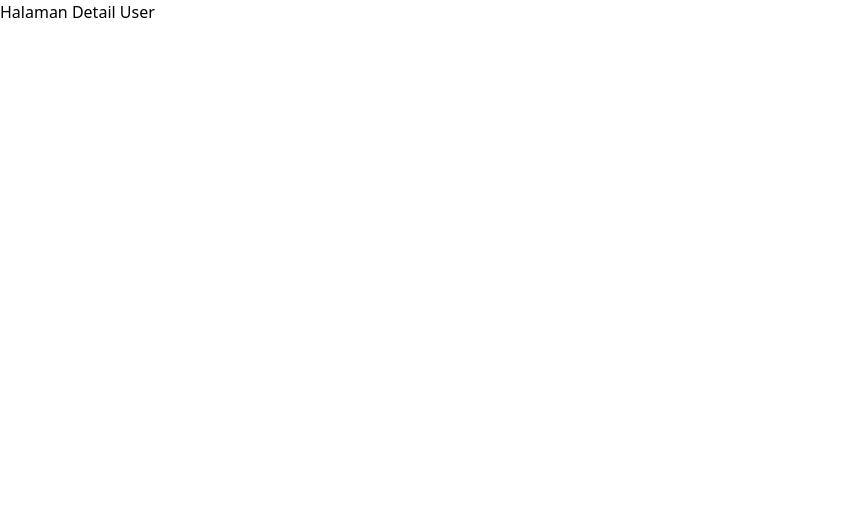
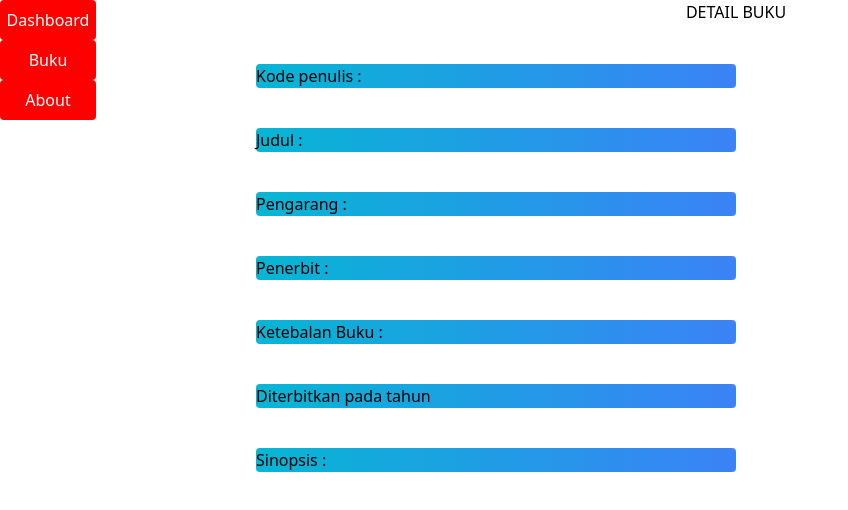
Before and after one commit to zdn2442/Belajar-React, a React (Create React App) app: page /admin/1/detail in a window 1280 px wide. Shown: the top 510 px of the page, without its empty margins (0-848 px from the left). Built offline with nearby package versions, Linux system fonts and the light colour scheme; no server answers.

Commit message:
pts-commit

```diff
--- a/src/pages/buku.jsx
+++ b/src/pages/buku.jsx
@@ -35,7 +35,7 @@ export default function Admin() {
   return (
     <React.Fragment>
       <div className="flex flex-row">
-        <div className="basis-1/5 flex flex-col">
+        <div className="basis-1/5 flex flex-col mr-5">
           <Button title={"Dashboard"} onClick={handleDashboard} />
           <Button title={"Buku"} onClick={handleBuku} />
           <Button title={"About"} onClick={handleAbout} />
@@ -54,10 +54,13 @@ export default function Admin() {
                   <p>Penerbit : {book.nama_penerbit_buku}</p>
                   <p>Ketebalan Buku : {book.ketebalan_buku}</p>
                   <p>Diterbitkan pada tahun {book.tahun_terbit_buku}</p>
+                  <p>Sinopsis : {book.sinopsis}</p>
                   <Button onClick={() => {
                     return navigate(`/admin/update/${book.id}`)
                   }} color='blue' title={'Edit'}/>
-                  <Button color="red" title={'Detail'}/>
+                  <Button color="red" title={'Detail'} onClick={() => {
+                    return navigate(`/admin/${book.id}/detail`)
+                  }}/>
                 </div>
               </div>
             );
--- a/src/pages/userDetail.jsx
+++ b/src/pages/userDetail.jsx
@@ -1,5 +1,68 @@
-export default function UserDetail() {
-    return(
-        <div>Halaman Detail User</div>
-    )
+import React from "react";
+import Button from "../module/button";
+import { Outlet, useNavigate, useParams} from "react-router-dom";
+import axios from "axios";
+
+export default function Admin() {
+  let navigate = useNavigate();
+  let {id} = useParams()
+  const handleDashboard = () => {
+    return navigate("/admin/dashboard");
+  };
+  const handleBuku = () => {
+    return navigate("/admin/buku");
+  };
+  const handleAbout = () => {
+    return navigate("/admin/about");
+  };
+  const [books, setBook] = React.useState([]);
+  const [page, setPage] = React.useState(100);
+  const getBookHandle = async () => {
+    try {
+      const response = await axios.get(`https://api-react-2.herokuapp.com/api/perpustakaan/${id}?kode=55555`);
+      setBook(response.data.data.data);
+      setPage(response.data.page);
+      const dataUser = response.data.data
+    //   console.log(response.data);
+      setBook(() => {
+        return{
+            id: dataUser?.id,
+            kode_penulis: dataUser?.kode_penulis,
+            judul_buku: dataUser?.judul_buku,
+            nama_pengarang: dataUser?.nama_pengarang,
+            nama_penerbit_buku: dataUser?.nama_penerbit_buku,
+            ketebalan_buku: dataUser?.ketebalan_buku,
+            tahun_terbit_buku: dataUser?.tahun_terbit_buku,
+            sinopsis: dataUser?.sinopsis
+        }
+    })
+    } catch (err) {}
+  };
+  React.useEffect(() => {
+    getBookHandle();
+  }, [page]);
+  return (
+    <React.Fragment>
+      <div className="flex flex-row">
+        <div className="basis-1/5 flex flex-col">
+          <Button title={"Dashboard"} onClick={handleDashboard} />
+          <Button title={"Buku"} onClick={handleBuku} />
+          <Button title={"About"} onClick={handleAbout} />
+        </div>
+        <div className="basis-3/4">
+          <h1 className="text-center">DETAIL BUKU</h1>
+          <div className="w-1/2">
+            <p className="my-10 rounded bg-gradient-to-r from-cyan-500 to-blue-500">Kode penulis : {books?.kode_penulis}</p>
+            <p className="my-10 rounded bg-gradient-to-r from-cyan-500 to-blue-500">Judul : {books?.judul_buku}</p>
+            <p className="my-10 rounded bg-gradient-to-r from-cyan-500 to-blue-500">Pengarang : {books?.nama_pengarang}</p>
+            <p className="my-10 rounded bg-gradient-to-r from-cyan-500 to-blue-500">Penerbit : {books?.nama_penerbit_buku}</p>
+            <p className="my-10 rounded bg-gradient-to-r from-cyan-500 to-blue-500">Ketebalan Buku : {books?.ketebalan_buku}</p>
+            <p className="my-10 rounded bg-gradient-to-r from-cyan-500 to-blue-500">Diterbitkan pada tahun {books?.tahun_terbit_buku}</p>
+            <p className="my-10 rounded bg-gradient-to-r from-cyan-500 to-blue-500">Sinopsis : {books?.sinopsis}</p>
+          </div>
+        </div>
+        <Outlet />
+      </div>
+    </React.Fragment>
+  );
 }
```
